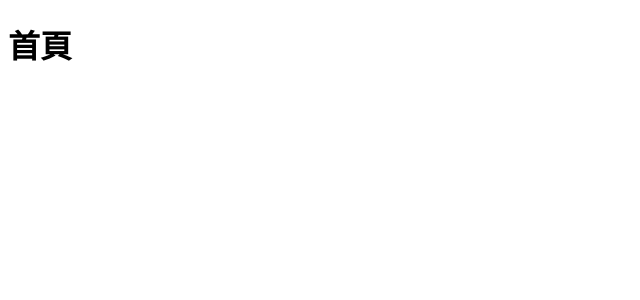
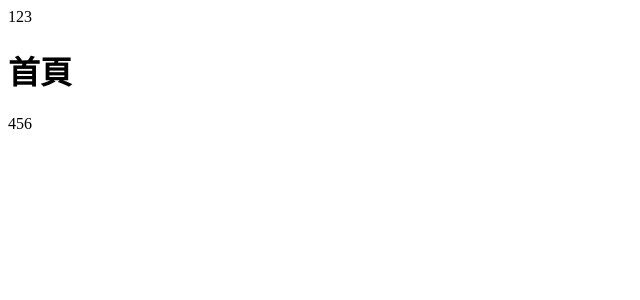
Before and after one commit to SkylerChou/nuxt3-demo, a Nuxt app: page / in a window 1280 px wide. Shown: the top 300 px of the page, without its empty margins (0-640 px from the left). Built offline with nearby package versions, Linux system fonts and the light colour scheme.

Commit message:
章節 1-4 - 架構解析 - layout

```diff
--- a/app.vue
+++ /dev/null
@@ -1,12 +0,0 @@
-<!-- 所有網頁的進入點 -->
-<template>
-  <div>
-
-    <!-- 預設的歡迎畫面 -->
-    <!-- <NuxtWelcome /> -->
-
-    <!-- 可以想像成 router-view 的功能，才能顯示頁面畫面 -->
-    <NuxtPage />
-
-  </div>
-</template>
--- /dev/null
+++ b/layouts/default.vue
@@ -0,0 +1,12 @@
+<script lang="ts" setup></script>
+
+<template>
+  <div>
+    <header>123</header>
+    <!-- slot 可以想像成 router-view 的功能，才能顯示頁面畫面 -->
+    <slot />
+    <footer>456</footer>
+  </div>
+</template>
+
+<style scoped></style>
```
